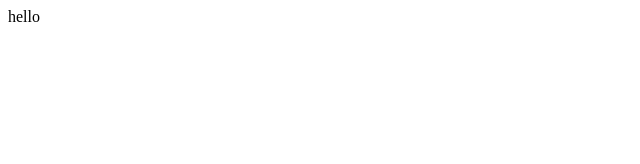
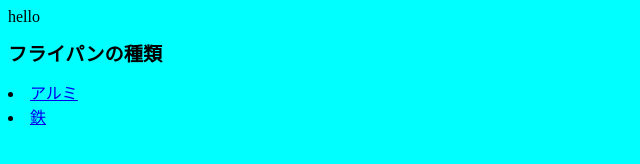
Before and after one commit to 4722223/2024WebEngineering_4722223, a plain HTML site: page index.html in a window 1280 px wide. Shown: the whole page, without its empty margins (0-640 px from the left). Drawn offline with Linux system fonts and the light colour scheme.

Commit message:
add HTMLpage and CSS

```diff
--- /dev/null
+++ b/CSS/style.css
@@ -0,0 +1,8 @@
+
+body {
+    background-color: aqua;
+}
+h1 {
+    font-size: larger;
+    padding: auto;
+}
--- a/index.html
+++ b/index.html
@@ -1 +1,5 @@
 hello
+<link rel="stylesheet" href="CSS/style.css">
+<h1>フライパンの種類</h1>
+<li><a href="HTML/page1.html">アルミ</a></li>
+<li><a href="HTML/page2.html">鉄</a></li>
```
Also changed, not shown: HTML/page1.html (added, +11 -0 lines), HTML/page2.html (added, +11 -0 lines).
